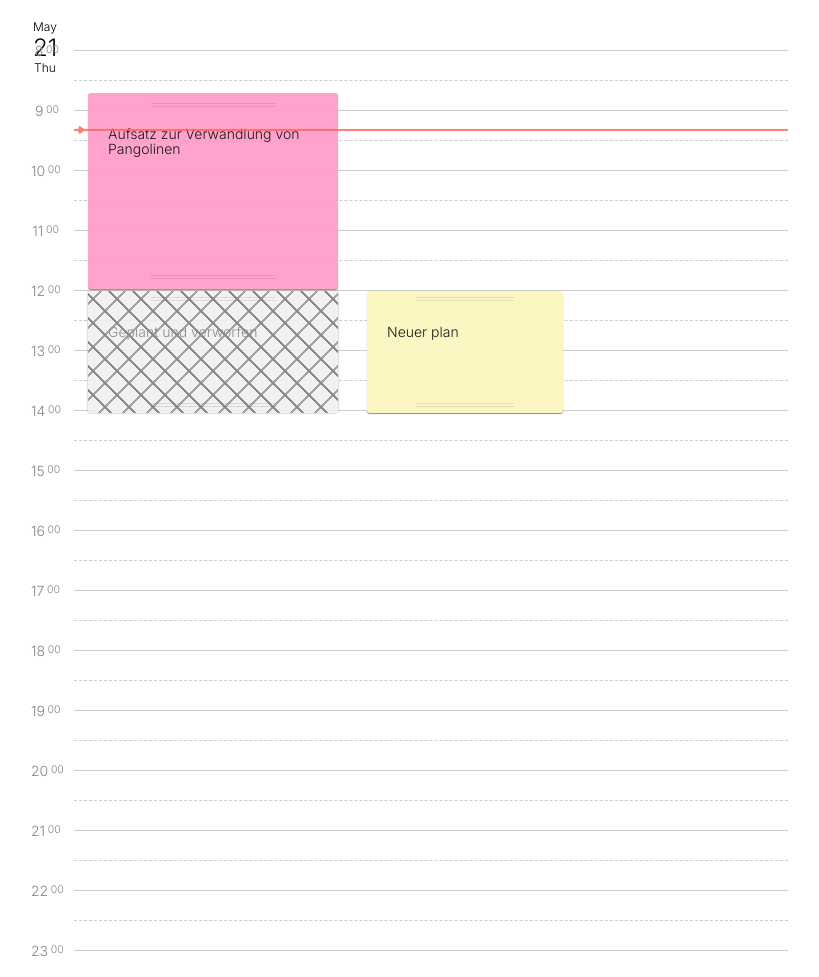
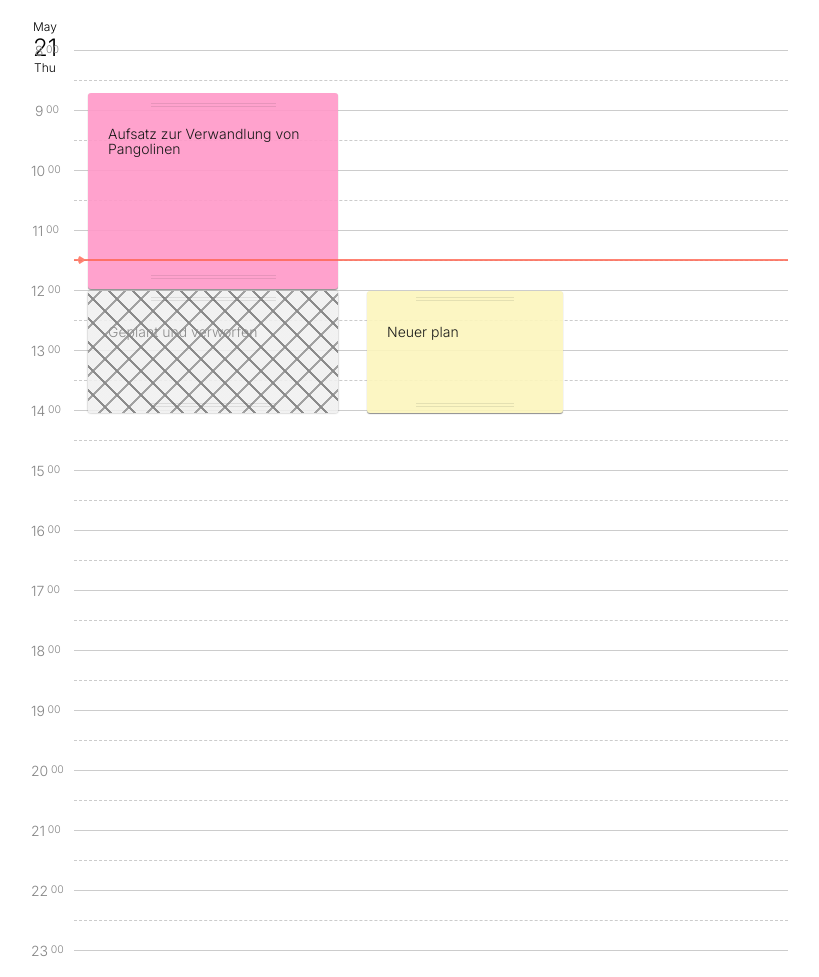
Before and after one commit to nfelger/dewt, a plain HTML site: page index.html in a window 1280 px wide. Shown: the top 977 px of the page, without its empty margins (129-948 px from the left). Drawn offline with Linux system fonts and the light colour scheme.

Commit message:
Draw red line indicating current time

```diff
--- a/index.html
+++ b/index.html
@@ -16,8 +16,6 @@
       <p></p>
     </h2>
 
-    <div class="rule-now" style="--start-minute: 559"></div>
-
     <article class="timebox theme-color-1" style="--start-minute: 522; --end-minute: 719;">
       <h4>Aufsatz zur Verwandlung von Pangolinen</h4>
     </article>
--- a/script.js
+++ b/script.js
@@ -1,5 +1,9 @@
 const agendaElement = document.querySelector('.agenda');
-const hoursToDraw = Number.parseInt(agendaElement.style.getPropertyValue('--hours-to-draw'));
+const hoursToDraw = Number.parseInt(
+  agendaElement.style.getPropertyValue('--hours-to-draw'));
+const firstMinuteDrawn = Number.parseInt(
+  agendaElement.style.getPropertyValue('--day-starts-at-minute'));
+const lastMinuteDrawn = firstMinuteDrawn + hoursToDraw * 60;
 
 function drawCalendarDate(calendarDate) {
   const dateFmtOptions = { month:'short', weekday:'short' };
@@ -16,14 +20,11 @@ function drawCalendarDate(calendarDate) {
 }
 
 function drawTimeHints() {
-  const startingPoint = Number.parseInt(
-    agendaElement.style.getPropertyValue('--day-starts-at-minute'));
-  const endPoint = startingPoint + hoursToDraw * 60;
 
   function drawHours() {
-    firstFullHour = startingPoint + 60 - startingPoint % 60;
+    firstFullHour = firstMinuteDrawn + 60 - firstMinuteDrawn % 60;
 
-    for (let min = firstFullHour; min <= endPoint; min += 60) {
+    for (let min = firstFullHour; min <= lastMinuteDrawn; min += 60) {
       const hour = document.createElement('h3');
       hour.className = 'time-hint';
       hour.style.setProperty('--start-minute', min);
@@ -39,7 +40,7 @@ function drawTimeHints() {
   }
 
   function drawLinesEvery60Min(className, firstLineAfter) {
-    for (let min = startingPoint + firstLineAfter; min <= endPoint; min += 60) {
+    for (let min = firstMinuteDrawn + firstLineAfter; min <= lastMinuteDrawn; min += 60) {
       const line = document.createElement('div');
       line.className = className;
       line.style.setProperty('--start-minute', min);
@@ -48,24 +49,41 @@ function drawTimeHints() {
   }
 
   function drawMajorLines() {
-    const firstLineAfter = 60 - startingPoint % 60;
+    const firstLineAfter = 60 - firstMinuteDrawn % 60;
     drawLinesEvery60Min('rule-major', firstLineAfter)
   }
 
   function drawMinorLines() {
     let firstLineAfter;
 
-    if (startingPoint % 60 < 30) {
-      firstLineAfter = 30 - startingPoint % 30;
+    if (firstMinuteDrawn % 60 < 30) {
+      firstLineAfter = 30 - firstMinuteDrawn % 30;
     } else {
-      firstLineAfter = 60 - (startingPoint - 30) % 60;
+      firstLineAfter = 60 - (firstMinuteDrawn - 30) % 60;
     }
 
     drawLinesEvery60Min('rule-minor', firstLineAfter);
   }
 
   function drawNowRule() {
+    const nowRule = document.createElement('div');
+    nowRule.className = 'rule-now';
+    agendaElement.appendChild(nowRule);
 
+    function updateNowRulePosition() {
+      const now = new Date();
+      const nowInMinutes = now.getHours() * 60 + now.getMinutes();
+
+      if (nowInMinutes > lastMinuteDrawn) {
+        nowRule.style.display = 'none';
+        return;
+      }
+
+      nowRule.style.setProperty('--start-minute', nowInMinutes);
+
+      setTimeout(updateNowRulePosition, 60000);
+    }
+    updateNowRulePosition();
   }
 
   drawHours();
```
